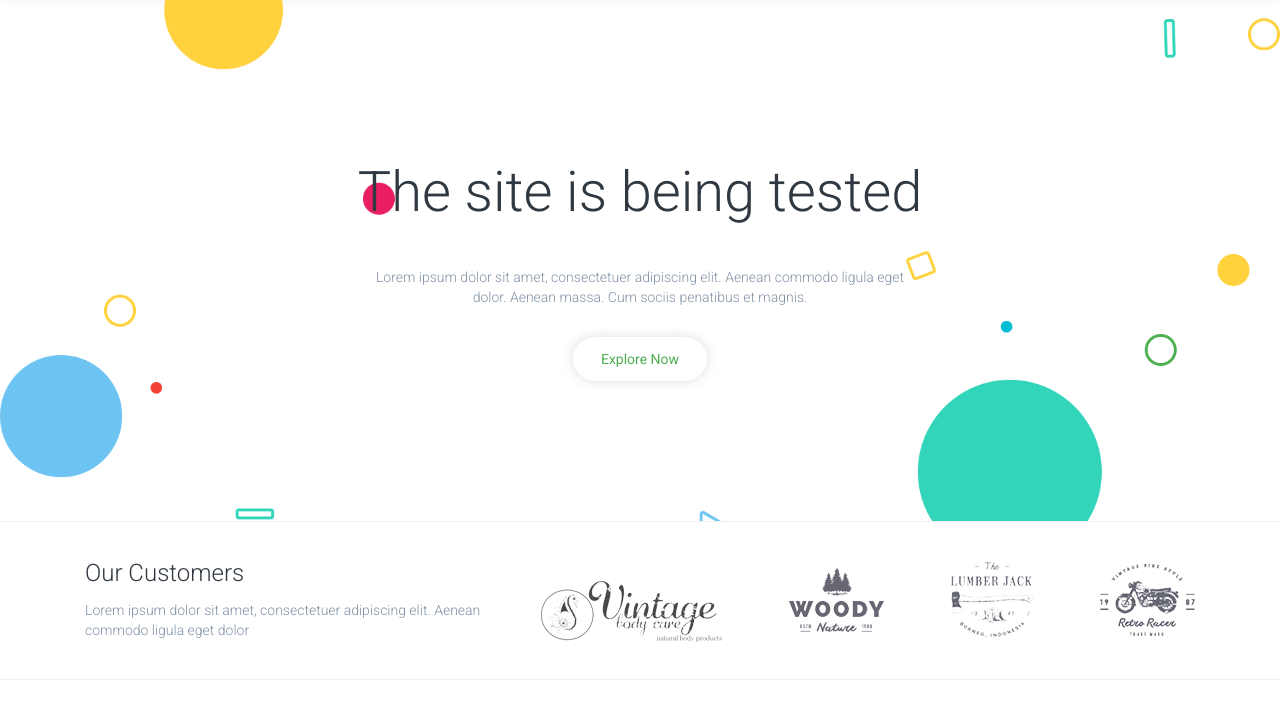
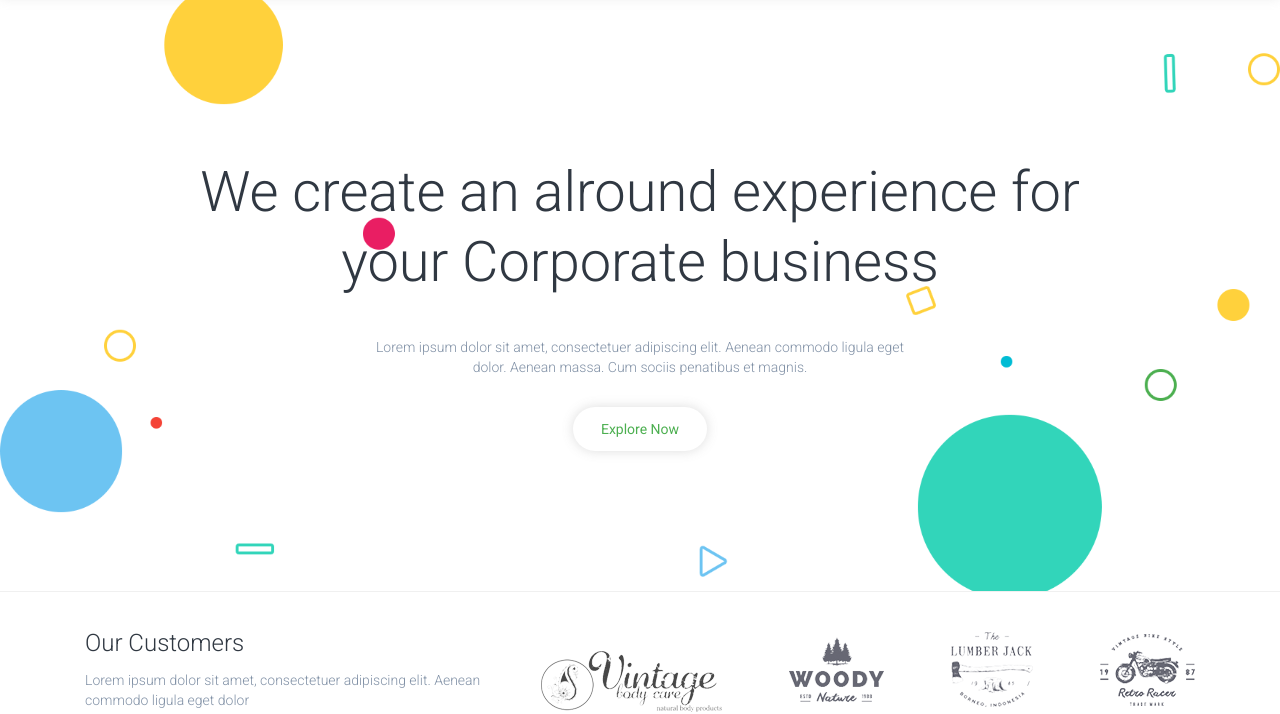
Before and after one commit to mehedi-official/front-end-html-css, a plain HTML site: page index.html in a window 1280 px wide. Shown: the part 119-833 px from the top of the page. Drawn offline with nearby package versions, Linux system fonts and the light colour scheme.

Commit message:
Update index.html

```diff
--- a/index.html
+++ b/index.html
@@ -98,7 +98,7 @@
       <div class="container">
         <div class="slide__content">
           <h1 class="slide__heading wow animate__fadeInDown">
-            The site is being tested
+            We create an alround experience for your Corporate business
           </h1>
           <p class="slide__paragraph wow animate__fadeIn">
             Lorem ipsum dolor sit amet, consectetuer adipiscing elit. Aenean
```
